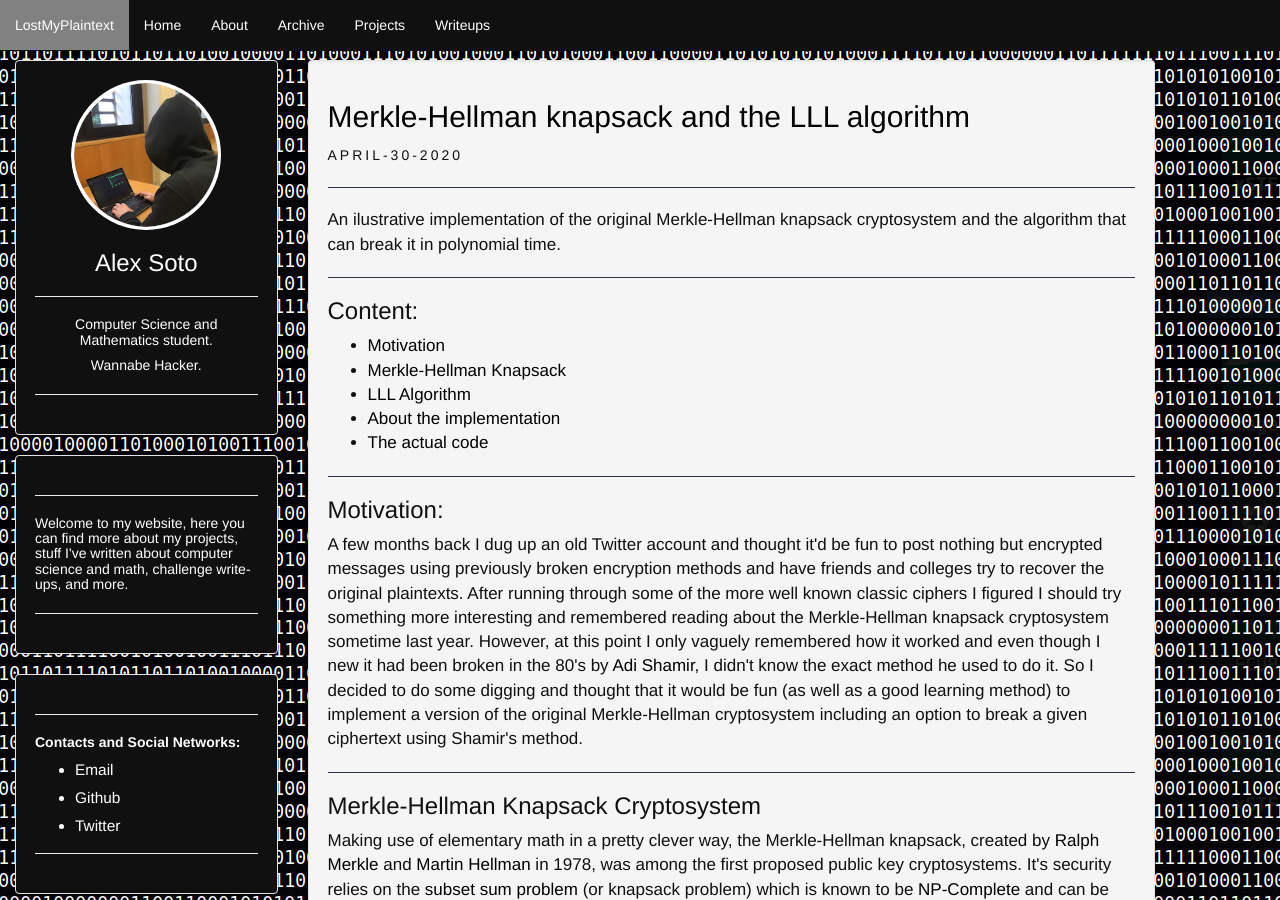
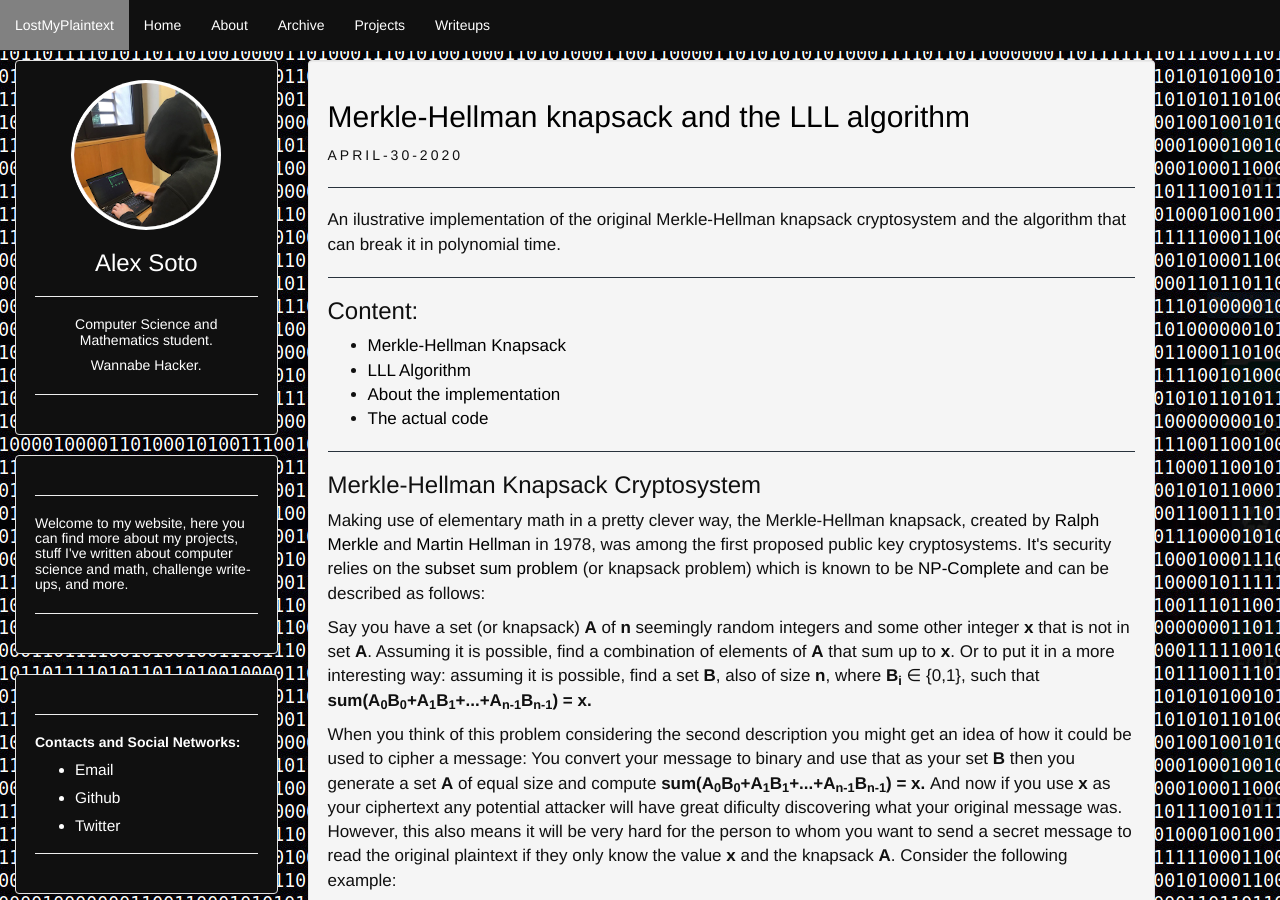
Before and after one commit to 0xA2/0xA2.github.io, a Jekyll site: the page built from _posts/2020-04-30-Merkle-Hellman-Knapsack-and-LLL.markdown, in a window 1280 px wide and 900 px high. Built offline with Jekyll 4.4.1, drawn with Linux system fonts in a browser that asks for light colours.

Commit message:
Update 2020-04-30-Merkle-Hellman-Knapsack-and-LLL.markdown

```diff
--- a/_posts/2020-04-30-Merkle-Hellman-Knapsack-and-LLL.markdown
+++ b/_posts/2020-04-30-Merkle-Hellman-Knapsack-and-LLL.markdown
@@ -10,20 +10,12 @@ categories: "Project"
 <p></p>
 <p><h3>Content:</h3></p>
 <ul>
-	<li><a href="#Motivation">Motivation</a></li>
 	<li><a href="#Merkle-Hellman">Merkle-Hellman Knapsack</a></li>
 	<li><a href="#LLL">LLL Algorithm</a></li>
 	<li><a href="#Implementation">About the implementation</a></li>
 	<li><a href="#Code">The actual code</a></li>
 </ul>
 <p><a name="Motivation"></a></p>
-<p></p>
-<hr style="border-top:1px solid #28323C;">
-<p></p>
-<p><h3>Motivation:</h3></p>
-<p></p>
-<p>A few months back I dug up an old Twitter account and thought it'd be fun to post nothing but encrypted messages using previously broken encryption methods and have friends and colleges try to recover the original plaintexts. After running through some of the more well known classic ciphers I figured I should try something more interesting and remembered reading about the Merkle-Hellman knapsack cryptosystem sometime last year. However, at this point I only vaguely remembered how it worked and even though I new it had been broken in the 80's by <a href="https://en.wikipedia.org/wiki/Adi_Shamir">Adi Shamir</a>, I didn't know the exact method he used to do it. So I decided to do some digging and thought that it would be fun (as well as a good learning method) to implement a version of the original Merkle-Hellman cryptosystem including an option to break a given ciphertext using Shamir's method.</p>
-<p><a name="Merkle-Hellman"></a></p>
 <p></p>
 <hr style="border-top:1px solid #28323C;">
 <p></p>
```
